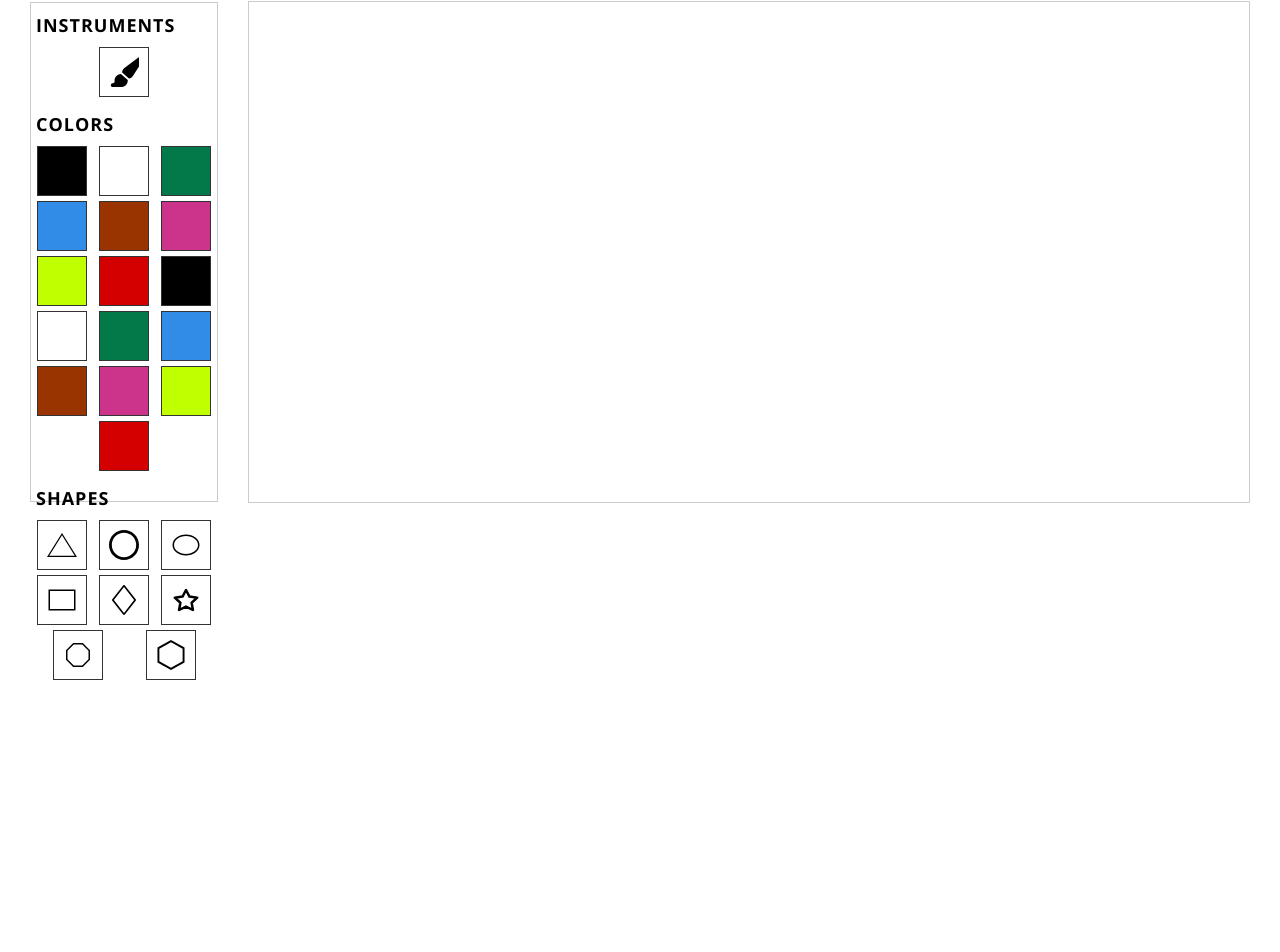
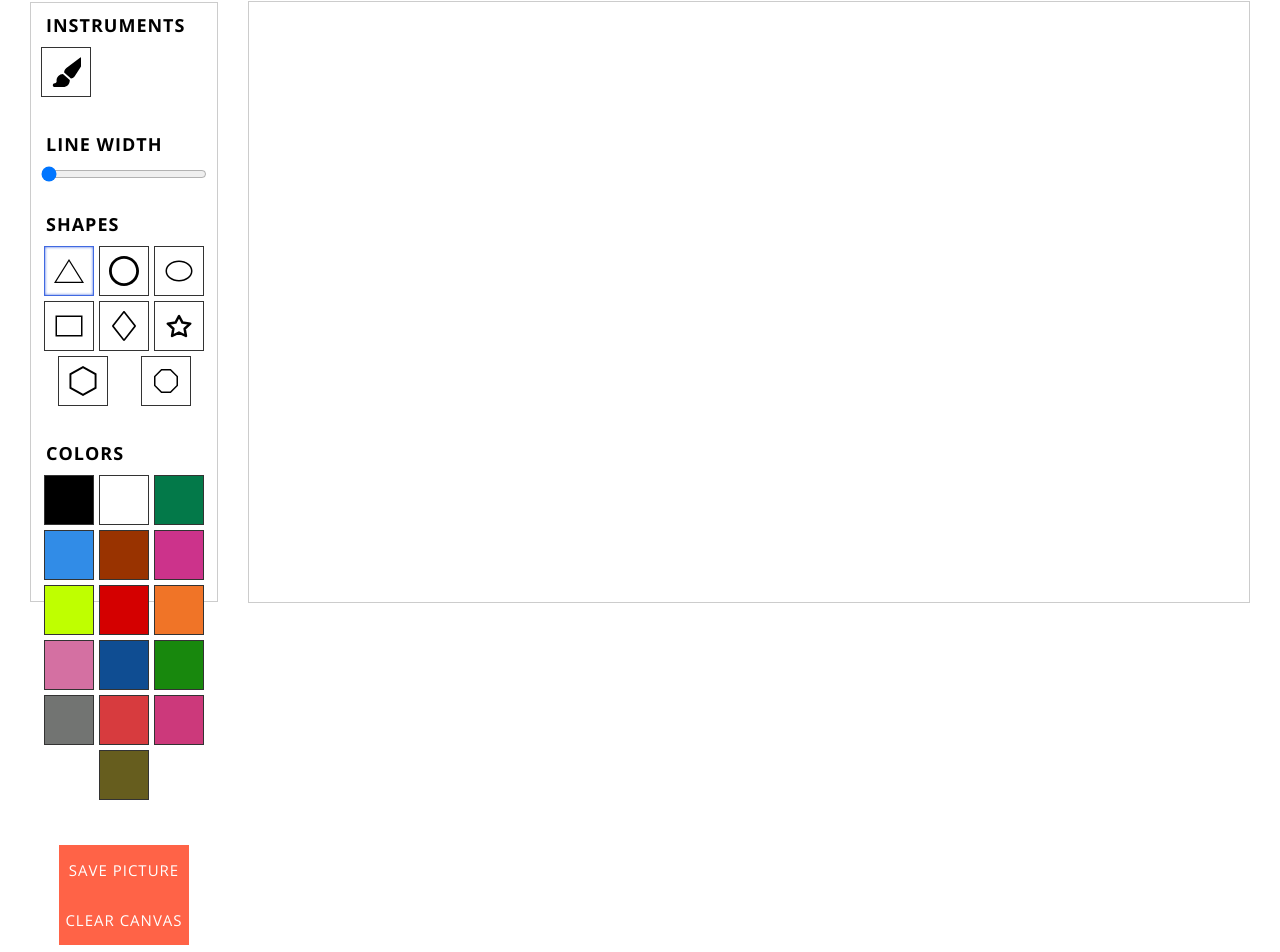
Before and after one commit to AleksandrKalinin/Task9, a Vue app: page /#/ in a window 1280 px wide. Shown: the part 109-1061 px from the top of the page. Before the commit the page ends 800 px from the top, so only its background shows below. Built offline with nearby package versions, Linux system fonts and the light colour scheme.

Commit message:
Refactored CanvasComponent and CanvasMenu

```diff
--- a/src/App.vue
+++ b/src/App.vue
@@ -3,6 +3,10 @@
 </template>
 
 <style lang="sass">
+@import "@/assets/styles/colorScheme.sass"
+@import "@/assets/styles/icon.sass"
+@import "@/assets/styles/button.sass"
+
 *
   padding: 0
   margin: 0
--- /dev/null
+++ b/src/assets/styles/button.sass
@@ -0,0 +1,41 @@
+.button
+  display: flex
+  justify-content: center
+  align-items: center
+  height: 50px
+  text-transform: uppercase
+  letter-spacing: 1px
+  cursor: pointer
+  transition: .1s all
+
+.button_regular
+  background: $main-color
+  color: #ffffff
+  border: none
+
+.button_regular:hover
+  filter: brightness(90%)
+
+.button_outline
+  background: $main-color
+  color: #ffffff
+  border: 1px solid #ffffff
+
+.button_outline:hover
+  background: #ffffff
+  color: $main-color
+
+.button_large
+  width: 100%
+  font-size: 18px
+
+.button_normal
+  width: 130px
+  font-size: 15px
+
+.button_small
+  font-size: 14px
+  width: 100px
+
+.button_centered
+  margin: 0 auto
--- /dev/null
+++ b/src/assets/styles/colorScheme.sass
@@ -0,0 +1 @@
+$main-color: tomato
--- /dev/null
+++ b/src/assets/styles/icon.sass
@@ -0,0 +1,6 @@
+.icon
+  display: flex
+  width: 20px
+  height: 20px
+  color: $main-color
+  cursor: pointer
--- a/src/components/CanvasComponent.vue
+++ b/src/components/CanvasComponent.vue
@@ -7,7 +7,7 @@
     class="canvas"
     id="myCanvas"
     width="1000"
-    height="500"
+    height="600"
   ></canvas>
 </template>
 
@@ -124,6 +124,7 @@ export default defineComponent({
     },
 
     drawEllipse(e: any) {
+      console.log(this.lineWidth);
       const { canvas, ctx } = this.setupCTX();
       let mainAxis = Math.sqrt(
         Math.abs(
@@ -149,6 +150,27 @@ export default defineComponent({
         mainAxis / 2,
         mainAxis / 4,
         angle,
+        0,
+        2 * Math.PI
+      );
+      ctx.stroke();
+      ctx.closePath();
+      this.canvas = canvas;
+    },
+
+    drawCircle(e: any) {
+      const { canvas, ctx } = this.setupCTX();
+      ctx.beginPath();
+      const diameter = Math.sqrt(
+        Math.abs(
+          Math.pow(Math.abs(this.endX - this.startX), 2) -
+            Math.pow(Math.abs(this.endY - this.startY), 2)
+        )
+      );
+      ctx.arc(
+        this.startX + (this.endX - this.startX) / 2,
+        this.startY + (this.endY - this.startY) / 2,
+        diameter / 2,
         0,
         2 * Math.PI
       );
@@ -249,27 +271,6 @@ export default defineComponent({
       this.canvas = canvas;
     },
 
-    drawCircle(e: any) {
-      const { canvas, ctx } = this.setupCTX();
-      ctx.beginPath();
-      let diameter = Math.sqrt(
-        Math.abs(
-          Math.pow(Math.abs(this.endX - this.startX), 2) -
-            Math.pow(Math.abs(this.endY - this.startY), 2)
-        )
-      );
-      ctx.arc(
-        this.startX + (this.endX - this.startX) / 2,
-        this.startY + (this.endY - this.startY) / 2,
-        diameter / 2,
-        0,
-        2 * Math.PI
-      );
-      ctx.stroke();
-      ctx.closePath();
-      this.canvas = canvas;
-    },
-
     drawTriangle(e: any) {
       const { canvas, ctx } = this.setupCTX();
       ctx.beginPath();
--- a/src/components/CanvasMenu.vue
+++ b/src/components/CanvasMenu.vue
@@ -1,17 +1,119 @@
 <template>
   <div class="canvas-menu">
     <div class="canvas-menu__section">
+      <div class="canvas-menu__block">
         <h6 class="canvas-menu__category">Instruments</h6>
-      <div class="canvas-menu__wrapper">
-        <div class="canvas-menu__item">
+        <div class="canvas-menu__wrapper canvas-wrapper_regular">
+          <div class="canvas-menu__item" title="Pen">
             <img
               class="canvas-menu__icon"
               v-bind:src="require('@/assets/paintbrush-solid.svg')"
             />
           </div>
         </div>
+      </div>
+      <div class="canvas-menu__block">
+        <h6 class="canvas-menu__category">Line width</h6>
+        <div class="canvas-menu__wrapper canvas-wrapper_spaced">
+          <input
+            v-model="width"
+            min="1"
+            max="10"
+            type="range"
+            id="lineWidth"
+            name="lineWidth"
+            class="canvas-menu__input"
+          />
+        </div>
+      </div>
+      <div class="canvas-menu__block">
+        <h6 class="canvas-menu__category">Shapes</h6>
+        <div class="canvas-menu__wrapper canvas-wrapper_spaced">
+          <div
+            class="canvas-menu__item canvas-option canvas-option_active"
+            @click="setShape('triangle')"
+            title="Triangle"
+          >
+            <img
+              class="canvas-menu__icon"
+              v-bind:src="require('@/assets/triangle-solid.svg')"
+            />
+          </div>
+          <div
+            class="canvas-menu__item canvas-option"
+            @click="setShape('circle')"
+            title="Circle"
+          >
+            <img
+              class="canvas-menu__icon"
+              v-bind:src="require('@/assets/circle-regular.svg')"
+            />
+          </div>
+          <div
+            class="canvas-menu__item canvas-option"
+            @click="setShape('ellipse')"
+            title="Ellipse"
+          >
+            <img
+              class="canvas-menu__icon"
+              v-bind:src="require('@/assets/ellipse.svg')"
+            />
+          </div>
+          <div
+            class="canvas-menu__item canvas-option"
+            @click="setShape('rectangle')"
+            title="Rectangle"
+          >
+            <img
+              class="canvas-menu__icon"
+              v-bind:src="require('@/assets/rectangle.svg')"
+            />
+          </div>
+          <div
+            class="canvas-menu__item canvas-option"
+            @click="setShape('diamond')"
+            title="Diamond"
+          >
+            <img
+              class="canvas-menu__icon"
+              v-bind:src="require('@/assets/diamond.svg')"
+            />
+          </div>
+          <div
+            class="canvas-menu__item canvas-option"
+            @click="setShape('star')"
+            title="Star"
+          >
+            <img
+              class="canvas-menu__icon"
+              v-bind:src="require('@/assets/star.svg')"
+            />
+          </div>
+          <div
+            class="canvas-menu__item canvas-option"
+            @click="setShape('hexagon')"
+            title="Hexagon"
+          >
+            <img
+              class="canvas-menu__icon"
+              v-bind:src="require('@/assets/hexagon.svg')"
+            />
+          </div>
+          <div
+            class="canvas-menu__item canvas-option"
+            @click="setShape('octagon')"
+            title="Octagon"
+          >
+            <img
+              class="canvas-menu__icon"
+              v-bind:src="require('@/assets/octagon.svg')"
+            />
+          </div>
+        </div>
+      </div>
+      <div class="canvas-menu__block">
         <h6 class="canvas-menu__category">Colors</h6>
-      <div class="canvas-menu__wrapper">
+        <div class="canvas-menu__wrapper canvas-wrapper_spaced">
           <div
             class="canvas-menu__item"
             v-bind:key="index"
@@ -20,55 +122,17 @@
             :style="{ 'background-color': item }"
           ></div>
         </div>
-      <h6 class="canvas-menu__category">Shapes</h6>
-      <div class="canvas-menu__wrapper">
-        <div class="canvas-menu__item" @click="setShape('triangle')">
-          <img
-            class="canvas-menu__icon"
-            v-bind:src="require('@/assets/triangle-solid.svg')"
-          />
       </div>
-        <div class="canvas-menu__item" @click="setShape('circle')">
-          <img
-            class="canvas-menu__icon"
-            v-bind:src="require('@/assets/circle-regular.svg')"
-          />
-        </div>
-        <div class="canvas-menu__item" @click="setShape('ellipse')">
-          <img
-            class="canvas-menu__icon"
-            v-bind:src="require('@/assets/ellipse.svg')"
-          />
-        </div>
-        <div class="canvas-menu__item" @click="setShape('rectangle')">
-          <img
-            class="canvas-menu__icon"
-            v-bind:src="require('@/assets/rectangle.svg')"
-          />
-        </div>
-        <div class="canvas-menu__item" @click="setShape('diamond')">
-          <img
-            class="canvas-menu__icon"
-            v-bind:src="require('@/assets/diamond.svg')"
-          />
-        </div>
-        <div class="canvas-menu__item" @click="setShape('star')">
-          <img
-            class="canvas-menu__icon"
-            v-bind:src="require('@/assets/star.svg')"
-          />
-        </div>
-        <div class="canvas-menu__item" @click="setShape('octagon')">
-          <img
-            class="canvas-menu__icon"
-            v-bind:src="require('@/assets/octagon.svg')"
-          />
-        </div>
-        <div class="canvas-menu__item" @click="setShape('hexagon')">
-          <img
-            class="canvas-menu__icon"
-            v-bind:src="require('@/assets/hexagon.svg')"
-          />
+      <div class="canvas-menu__block">
+        <div
+          class="canvas-menu__wrapper canvas-wrapper_large canvas-wrapper_spaced"
+        >
+          <button class="button button_regular button_normal">
+            Save picture
+          </button>
+          <button class="button button_regular button_normal">
+            Clear canvas
+          </button>
         </div>
       </div>
     </div>
@@ -77,7 +141,7 @@
 
 <script lang="ts">
 import { defineComponent } from "vue";
-import { mapActions } from "vuex";
+import { mapActions, mapGetters } from "vuex";
 
 export default defineComponent({
   name: "CanvasMenu",
@@ -93,16 +157,28 @@ export default defineComponent({
         "#CC338B",
         "#BFFF00",
         "#D40000",
-        "#000000",
-        "#FFFFFF",
-        "#037949",
-        "#318CE7",
-        "#993300",
-        "#CC338B",
-        "#BFFF00",
-        "#D40000",
+        "#F07427",
+        "#D470A2",
+        "#0F4D92",
+        "#18880D",
+        "#727472",
+        "#D73B3E",
+        "#CC397B",
+        "#665D1E",
       ],
     };
+  },
+
+  computed: {
+    ...mapGetters("canvas", ["lineWidth"]),
+    width: {
+      get() {
+        return this.lineWidth;
+      },
+      set(value: number) {
+        this.setLineWidth(value);
+      },
+    },
   },
 
   methods: {
@@ -114,10 +190,12 @@ export default defineComponent({
 <!-- Add "scoped" attribute to limit CSS to this component only -->
 <style scoped lang="sass">
 .canvas-menu
-  width: 445px
-  height: 500px
+  width: 465px
+  height: 600px
   border: 1px solid #CCCCCC
   margin-right: 30px
+  .canvas-menu__block
+    margin: 0 10px 20px 10px
 
   .canvas-menu__category
     font-size: 18px
@@ -126,8 +204,17 @@ export default defineComponent({
     padding: 10px 5px
   .canvas-menu__wrapper
     display: flex
+    flex-wrap: wrap
+  .canvas-wrapper_regular
+    justify-content: flex-start
+  .canvas-wrapper_spaced
     justify-content: space-around
-    flex-wrap: wrap
+  .canvas-wrapper_centered
+    justify-content: center
+  .canvas-wrapper_large
+    padding: 20px 0
+    align-items: center
+
   .canvas-menu__item
     width: 50px
     height: 50px
@@ -139,10 +226,17 @@ export default defineComponent({
     overflow: hidden
     border: 1px solid #333333
 
+  .canvas-menu__item.canvas-option_active
+    box-shadow: inset 0 0 3px #4169E1
+    border: 1px solid #4169E1
+
   .canvas-menu__icon
     width: 30px
     height: 30px
     object-fit: cover
     -webkit-filter: invert(100%)
     filter: invert(100%)
+
+  .canvas-menu__input
+    width: 100%
 </style>
```
Lines whose indentation alone changed are shown as unchanged.
